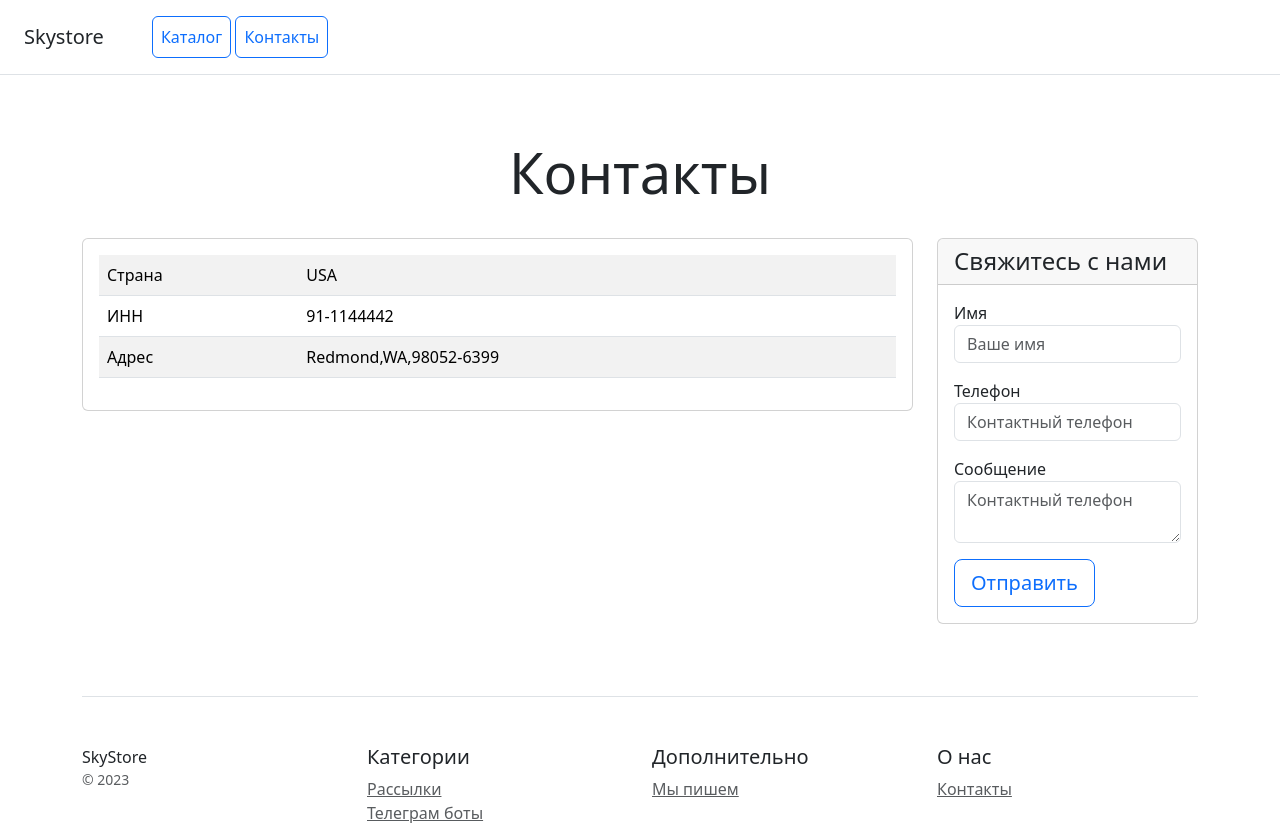
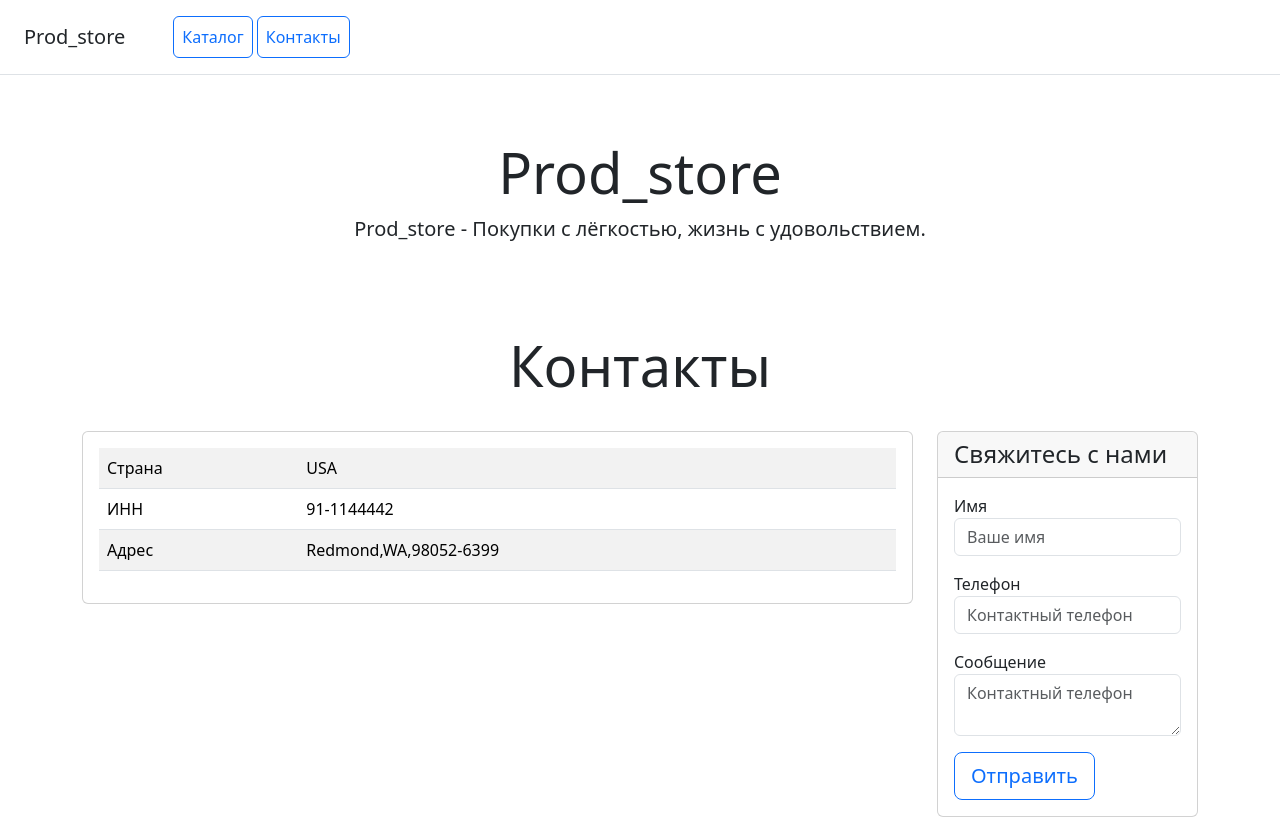
Before and after one commit to yuzhakov59/online_store, a Django app: page /contacts/ in a window 1280 px wide. Shown: the top 823 px of the page. Run offline with Django 5.2, Linux system fonts and the light colour scheme; some libraries are stand-ins or nearby versions.

Commit message:
домашка 24 на сдачу

```diff
--- /dev/null
+++ b/catalog/templates/base.html
@@ -0,0 +1,32 @@
+{% load static %}
+<!doctype html>
+<html lang="en">
+<head>
+    <meta charset="utf-8">
+    <meta name="viewport" content="width=device-width, initial-scale=1">
+    <title>Prod_store</title>
+    <link rel="stylesheet" href="/static/bootstrap.min.css">
+
+</head>
+<body>
+<div class="d-flex flex-column flex-md-row align-items-center p-3 px-md-4 mb-3 bg-white border-bottom box-shadow">
+    <h5 class="my-0 mr-md-auto font-weight-normal">Prod_store</h5>
+    <nav class="ms-5">
+        <a class="p-2 btn btn-outline-primary" href="/">Каталог</a>
+        <a class="p-2 btn btn-outline-primary" href="contacts">Контакты</a>
+    </nav>
+</div>
+
+<div class="pricing-header px-3 py-3 pt-md-5 pb-md-4 mx-auto text-center">
+    <h1 class="display-4">Prod_store</h1>
+    <p class="lead">Prod_store - Покупки с лёгкостью, жизнь с удовольствием.</p>
+</div>
+
+{% block content %}
+{% endblock %}
+
+{% include 'includes/inc_menu.html' %}
+
+<script src="/static/bootstrap.bundle.min.js"></script>
+</body>
+</html>
--- a/catalog/templates/catalog/contacts.html
+++ b/catalog/templates/contacts.html
@@ -1,20 +1,8 @@
-<!doctype html>
-<html lang="en">
-<head>
-    <meta charset="utf-8">
-    <meta name="viewport" content="width=device-width, initial-scale=1">
-    <title>Skystore</title>
-    <link rel="stylesheet" href="/static/bootstrap.min.css">
-</head>
-<body>
-<div class="d-flex flex-column flex-md-row align-items-center p-3 px-md-4 mb-3 bg-white border-bottom box-shadow">
-    <h5 class="my-0 mr-md-auto font-weight-normal">Skystore</h5>
-    <nav class="ms-5">
-        <a class="p-2 btn btn-outline-primary" href="/">Каталог</a>
-        <a class="p-2 btn btn-outline-primary" href="/contacts/">Контакты</a>
-    </nav>
-</div>
+{% extends 'base.html' %}
 
+{% block title %}Главная страница{% endblock %}
+
+{% block content %}
 <div class="pricing-header px-3 py-3 pt-md-5 pb-md-4 mx-auto text-center">
     <h1 class="display-4">Контакты</h1>
 </div>
@@ -67,39 +55,5 @@
             </div>
         </div>
     </div>
-
-    <footer class="pt-4 my-md-5 pt-md-5 border-top">
-        <div class="row">
-            <div class="col-12 col-md">
-                SkyStore
-                <small class="d-block mb-3 text-muted">&copy; 2023</small>
-            </div>
-            <div class="col-6 col-md">
-                <h5>Категории</h5>
-                <ul class="list-unstyled text-small">
-                    <li><a class="text-muted" href="#">Рассылки</a></li>
-                    <li><a class="text-muted" href="#">Телеграм боты</a></li>
-                    <li><a class="text-muted" href="#">Полезные утилиты</a></li>
-                    <li><a class="text-muted" href="#">Веб-приложения</a></li>
-                    <li><a class="text-muted" href="#">Микросервисы</a></li>
-                </ul>
-            </div>
-            <div class="col-6 col-md">
-                <h5>Дополнительно</h5>
-                <ul class="list-unstyled text-small">
-                    <li><a class="text-muted" href="#">Мы пишем</a></li>
-                </ul>
-            </div>
-            <div class="col-6 col-md">
-                <h5>О нас</h5>
-                <ul class="list-unstyled text-small">
-                    <li><a class="text-muted" href="/contacts/">Контакты</a></li>
-                </ul>
-            </div>
-        </div>
-    </footer>
 </div>
-
-<script src="/static/bootstrap.bundle.min.js"></script>
-</body>
-</html>
+{% endblock %}
--- /dev/null
+++ b/catalog/templates/includes/inc_menu.html
@@ -0,0 +1,30 @@
+<footer class="pt-4 my-md-5 pt-md-5 border-top">
+        <div class="row">
+            <div class="col-12 col-md">
+                SkyStore
+                <small class="d-block mb-3 text-muted">&copy; 2023</small>
+            </div>
+            <div class="col-6 col-md">
+                <h5>Категории</h5>
+                <ul class="list-unstyled text-small">
+                    <li><a class="text-muted" href="#">Рассылки</a></li>
+                    <li><a class="text-muted" href="#">Телеграм боты</a></li>
+                    <li><a class="text-muted" href="#">Полезные утилиты</a></li>
+                    <li><a class="text-muted" href="#">Веб-приложения</a></li>
+                    <li><a class="text-muted" href="#">Микросервисы</a></li>
+                </ul>
+            </div>
+            <div class="col-6 col-md">
+                <h5>Дополнительно</h5>
+                <ul class="list-unstyled text-small">
+                    <li><a class="text-muted" href="#">Мы пишем</a></li>
+                </ul>
+            </div>
+            <div class="col-6 col-md">
+                <h5>О нас</h5>
+                <ul class="list-unstyled text-small">
+                    <li><a class="text-muted" href="/contacts/">Контакты</a></li>
+                </ul>
+            </div>
+        </div>
+    </footer>
--- a/catalog/urls.py
+++ b/catalog/urls.py
@@ -1,9 +1,10 @@
 from django.urls import path
-from . import views
+from .views import catalog_list, prod_detail, contacts
 
 app_name = 'catalog'
 
 urlpatterns = [
-    path('home/', views.home, name='home'),
-    path('contacts/', views.contacts, name='contacts'),
+    path('', catalog_list, name='catalog_list'),
+    path('prod_detail/<str:name>/', prod_detail, name='prod_detail'),
+    path('contacts/', contacts, name='contacts'),
 ]
--- a/catalog/views.py
+++ b/catalog/views.py
@@ -1,10 +1,13 @@
 from django.http import HttpResponse
-from django.shortcuts import render
+from django.shortcuts import render, get_object_or_404
+
+from catalog.models import Product
 
 
-
-def home(request):
-    return render(request, 'catalog/home.html')
+def catalog_list(request):
+    cata_prod = Product.objects.all()
+    context = {"cata_prod": cata_prod}
+    return render(request, 'catalog_list.html', context)
 
 
 def contacts(request):
@@ -12,4 +15,10 @@ def contacts(request):
         name = request.POST.get("name")
         message = request.POST.get("message")
         return HttpResponse("Данные отправлены!")
-    return render(request,'catalog/contacts.html' )
+    return render(request,'contacts.html' )
+
+
+def prod_detail(request, prod_name):
+    product = Product.objects.get(name=prod_name)
+    context = {"product": product}
+    return render(request, 'prod_detail.html', context)
```
Also changed, not shown: catalog/templates/catalog/home.html (deleted, +0 -79 lines), catalog/templates/catalog_list.html (added, +27 -0 lines), catalog/templates/prod_detail.html (added, +25 -0 lines), media/photos/apple.jfif (added), media/prod/apple.jfif (added).
